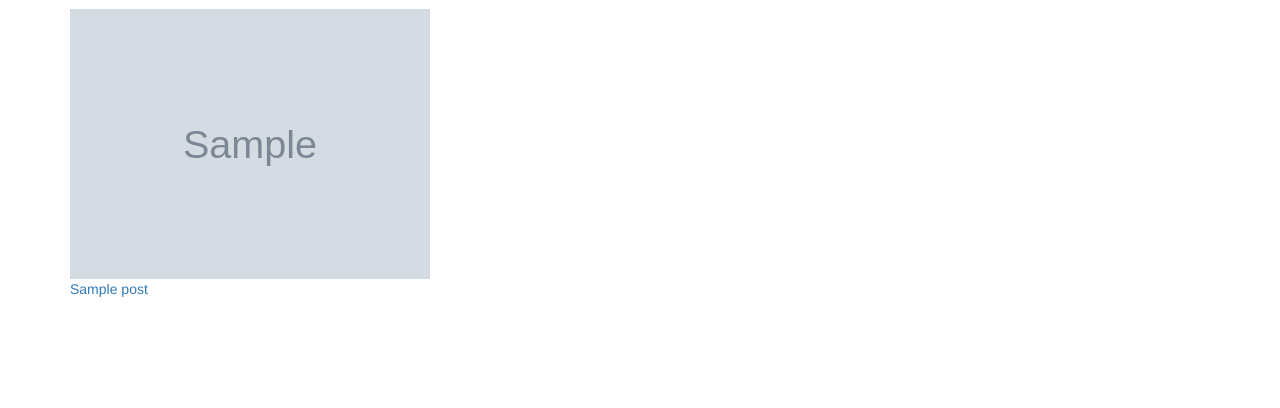
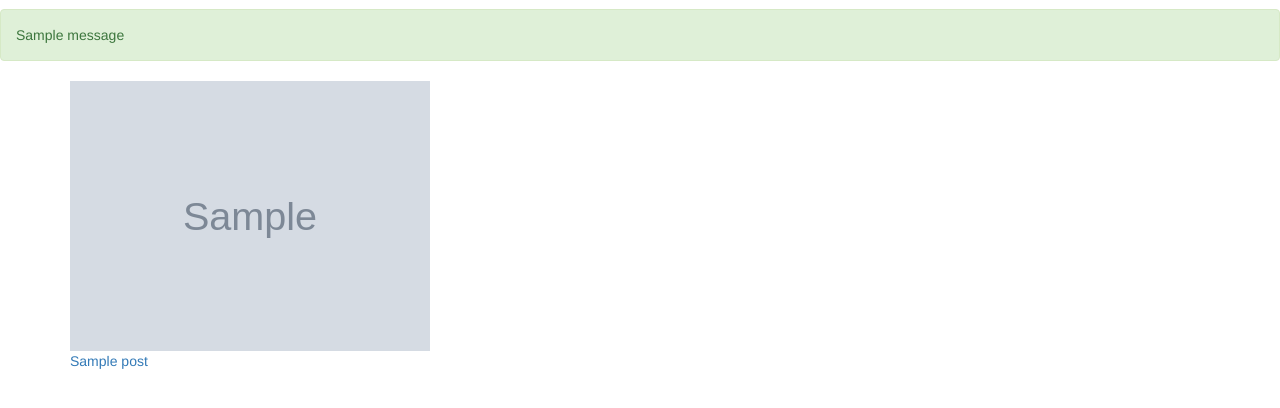
Before and after one commit to Sangheun/study0603, a Django app: page /blog/ in a window 1280 px wide. Shown: the part 51-459 px from the top of the page. Run offline with Django 3.2, Linux system fonts and the light colour scheme; tables that the repository leaves empty hold one stand-in row (values such as "Sample post"); grey boxes marked "Sample" are stand-in pictures; one stand-in notice (Sample message) is shown; some libraries are stand-ins or nearby versions.

Commit message:
댓글 작성/수정 시 알림 뜨는 기능 추가

```diff
--- a/blog/templates/blog/base.html
+++ b/blog/templates/blog/base.html
@@ -44,7 +44,13 @@
         </div><!--/.nav-collapse -->
       </div>
     </nav>
-
+        {% if messages %}
+            {% for message in messages %}
+            <div class="alert alert-{{message.tags}}">
+                {{message}}
+            </div>
+            {% endfor %}
+        {% endif %}
     <div class="container">
 
       {% block content %}
--- a/blog/views.py
+++ b/blog/views.py
@@ -1,3 +1,4 @@
+from django.contrib import messages
 from django.contrib.auth.decorators import login_required
 from django.shortcuts import render, get_object_or_404, redirect
 from .models import Post, Comment
@@ -23,6 +24,7 @@ def comment_new(request, post_pk):
             comment.post = get_object_or_404(Post, pk=post_pk)
             comment.user = request.user
             comment.save()
+            messages.success(request, '새로운 댓글이 등록되었습니다.')
             return redirect('blog:post_detail', post_pk)
     else:
         form = CommentForm()
@@ -41,6 +43,7 @@ def comment_edit(request, post_pk, pk):
             comment.post = get_object_or_404(Post, pk=post_pk)
             comment.user = request.user
             comment.save()
+            messages.success(request, '댓글이 수정되었습니다.')
             return redirect('blog:post_detail', post_pk)
     else:
         form = CommentForm(instance=comment)
```
